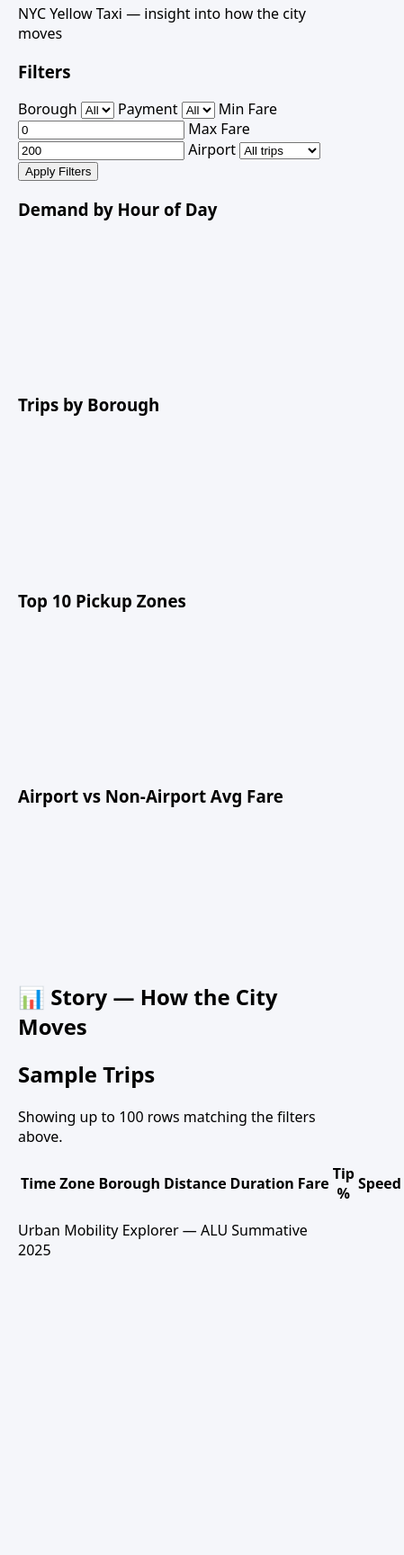
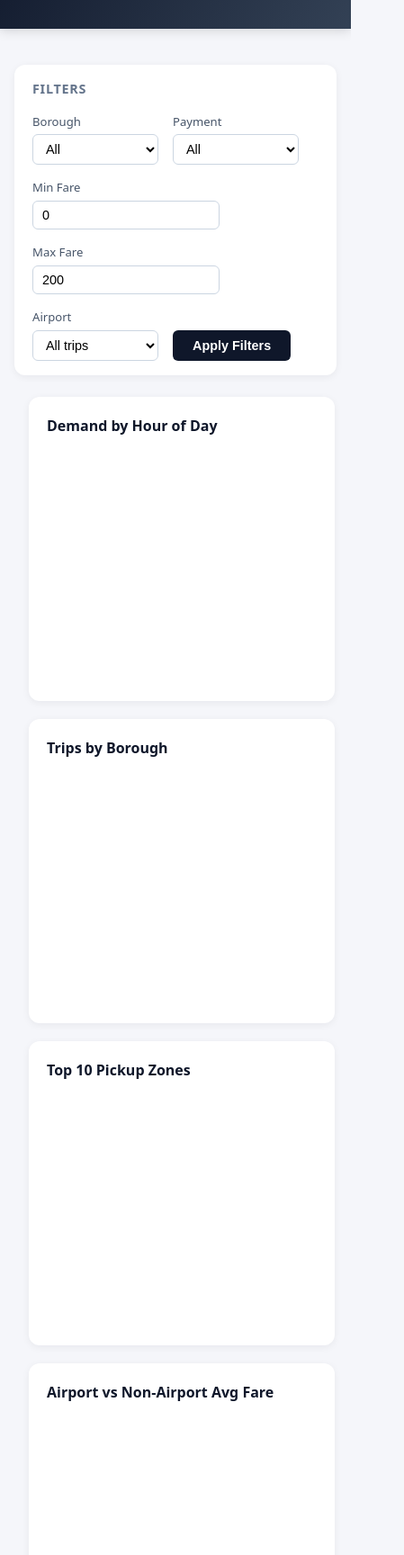
Before and after one commit to tinnah13/Urban-Mobility-Data, a plain HTML site: page frontend/index.html in a window 390 px wide. Shown: the part 145-1873 px from the top of the page at 90% size, 449 px wide, since content can reach past the window. Before the commit the page ends 1581 px from the top, so only its background shows below. Drawn offline with nearby package versions, Linux system fonts and the light colour scheme.

Commit message:
Enhance styles.css with responsive design and accessibility
Added a detailed stylesheet for urban mobility exploration with responsive design principles and improved accessibility.

```diff
--- a/frontend/css/styles.css
+++ b/frontend/css/styles.css
@@ -1 +1,152 @@
-body { font-family: system-ui, sans-serif; margin: 0; padding: 20px; background: #f5f6fa; }
+/*
+   urban Mobility Explore - stylesheet
+   Design principle:
+     * Responsive CSS Grid for KPI an dchart sections.
+     * Neutral background with a saturated accent for interactive elements.
+     * Accessible contrast ratios
+
+*/
+
+
+
+* { box-sizing: border-box; margin: 0; padding: 0; }
+body {
+  font-family: system-ui, -apple-system, "Segoe UI", Roboto, sans-serif;
+  background: #f5f6fa;
+  color: #1e293b;
+  line-height: 1.5;
+}
+
+/* ---------- Header ---------- */
+header {
+  background: linear-gradient(120deg, #0f172a 0%, #334155 100%);
+  color: white;
+  padding: 32px 40px;
+  box-shadow: 0 2px 12px rgba(0,0,0,.15);
+}
+header h1 { font-size: 1.8rem; font-weight: 700; letter-spacing: -.02em; }
+.subtitle { opacity: .8; margin-top: 4px; font-size: .95rem; }
+
+/* ---------- KPI cards ---------- */
+.kpi-grid {
+  display: grid;
+  grid-template-columns: repeat(auto-fit, minmax(160px, 1fr));
+  gap: 14px;
+  padding: 24px 40px 8px;
+}
+.kpi {
+  background: white;
+  border-radius: 12px;
+  padding: 16px 18px;
+  box-shadow: 0 2px 8px rgba(15,23,42,.06);
+  border-left: 4px solid #0ea5e9;
+  transition: transform .15s ease;
+}
+.kpi:hover { transform: translateY(-2px); }
+.kpi .v { font-size: 1.55rem; font-weight: 700; color: #0f172a; }
+.kpi .l { font-size: .72rem; text-transform: uppercase;
+          letter-spacing: .06em; color: #64748b; margin-top: 4px; }
+
+/* ---------- Filters ---------- */
+.filters {
+  background: white;
+  margin: 8px 40px 24px;
+  padding: 16px 20px;
+  border-radius: 12px;
+  display: flex;
+  flex-wrap: wrap;
+  gap: 16px;
+  align-items: flex-end;
+  box-shadow: 0 2px 8px rgba(15,23,42,.06);
+}
+.filters h3 { width: 100%; font-size: .9rem; color: #64748b;
+              text-transform: uppercase; letter-spacing: .05em; }
+.filters label { display: flex; flex-direction: column;
+                 font-size: .82rem; color: #475569; gap: 4px; }
+.filters input, .filters select {
+  padding: 7px 10px; border: 1px solid #cbd5e1; border-radius: 6px;
+  font-size: .9rem; background: #fff; min-width: 140px;
+}
+.filters input:focus, .filters select:focus {
+  outline: 2px solid #0ea5e9; outline-offset: -1px; border-color: transparent;
+}
+.filters button {
+  padding: 9px 22px; background: #0f172a; color: white; border: none;
+  border-radius: 6px; font-weight: 600; cursor: pointer; font-size: .9rem;
+  transition: background .15s ease;
+}
+.filters button:hover { background: #1e293b; }
+
+/* ---------- Charts grid ---------- */
+.charts {
+  display: grid;
+  grid-template-columns: repeat(auto-fit, minmax(420px, 1fr));
+  gap: 20px;
+  padding: 0 40px 24px;
+}
+.card {
+  background: white;
+  border-radius: 12px;
+  padding: 20px;
+  box-shadow: 0 2px 8px rgba(15,23,42,.06);
+}
+.card h3 { font-size: 1rem; margin-bottom: 14px; color: #0f172a; }
+.chart-wrap { position: relative; height: 260px; }
+
+/* ---------- Story / Insights ---------- */
+.story {
+  background: white;
+  margin: 0 40px 24px;
+  padding: 24px;
+  border-radius: 12px;
+  box-shadow: 0 2px 8px rgba(15,23,42,.06);
+}
+.story h2 { font-size: 1.2rem; margin-bottom: 14px; }
+.insight {
+  border-left: 4px solid #0ea5e9;
+  background: #f0f9ff;
+  padding: 12px 16px;
+  margin: 10px 0;
+  border-radius: 6px;
+  font-size: .93rem;
+  line-height: 1.55;
+}
+.insight b { color: #0369a1; }
+
+/* ---------- Trips table ---------- */
+.table-wrap {
+  background: white;
+  margin: 0 40px 40px;
+  padding: 20px 24px;
+  border-radius: 12px;
+  box-shadow: 0 2px 8px rgba(15,23,42,.06);
+}
+.table-wrap h2 { font-size: 1.1rem; margin-bottom: 4px; }
+.hint { font-size: .8rem; color: #94a3b8; margin-bottom: 14px; }
+.table-scroll { overflow-x: auto; max-height: 460px; overflow-y: auto; }
+table { width: 100%; border-collapse: collapse; font-size: .85rem; }
+th, td {
+  padding: 9px 12px; text-align: left;
+  border-bottom: 1px solid #e2e8f0; white-space: nowrap;
+}
+th {
+  background: #f1f5f9; position: sticky; top: 0;
+  font-weight: 600; color: #334155;
+  text-transform: uppercase; font-size: .72rem; letter-spacing: .05em;
+}
+tbody tr:hover { background: #f8fafc; }
+
+/* ---------- Footer ---------- */
+footer {
+  text-align: center;
+  padding: 20px;
+  color: #94a3b8;
+  font-size: .82rem;
+}
+
+/* ---------- Responsive ---------- */
+@media (max-width: 900px) {
+  header, .kpi-grid, .charts, .story, .table-wrap { padding-left: 16px; padding-right: 16px; }
+  .filters, .story, .table-wrap, .charts { margin-left: 16px; margin-right: 16px; }
+  .charts { grid-template-columns: 1fr; }
+}
```
